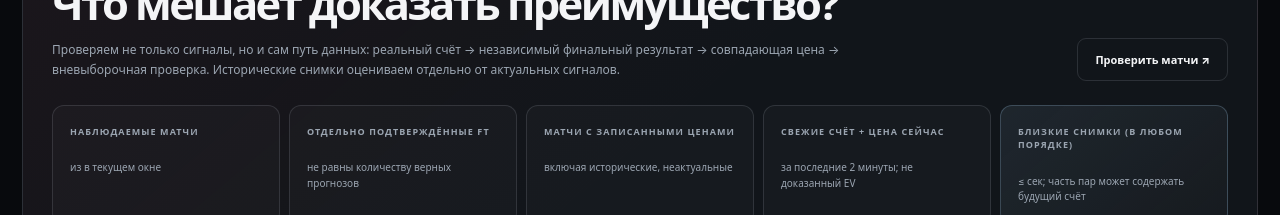
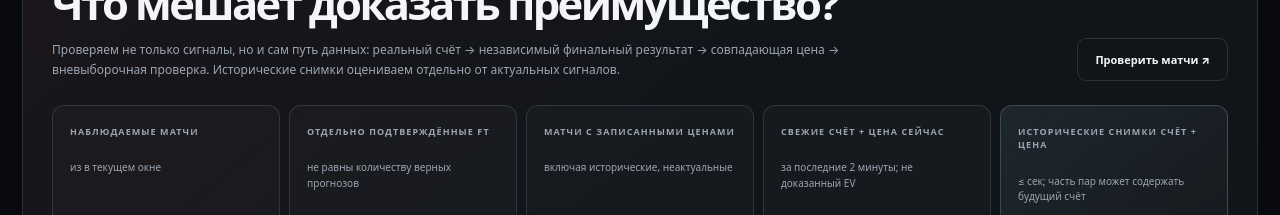
Before and after one commit to margaryanlabs/Vetosport, a Next.js app: page /research/discovery in a window 1280 px wide. Shown: the part 1200-1415 px from the top of the page. Built offline with nearby package versions, Linux system fonts and the light colour scheme; no server answers.

Commit message:
test(sport): preserve established historical evidence label while separately highlighting look-ahead risk

```diff
--- a/src/app/research/discovery/page.tsx
+++ b/src/app/research/discovery/page.tsx
@@ -96,7 +96,7 @@ export default function DiscoveryPage(){
            <article><small>ОТДЕЛЬНО ПОДТВЕРЖДЁННЫЕ FT</small><strong>{coverage.certifiedRegulationFinals}</strong><span>не равны количеству верных прогнозов</span></article>
            <article><small>МАТЧИ С ЗАПИСАННЫМИ ЦЕНАМИ</small><strong>{coverage.eventsWithRecordedPrices}</strong><span>включая исторические, неактуальные</span></article>
            <article><small>СВЕЖИЕ СЧЁТ + ЦЕНА СЕЙЧАС</small><strong>{coverage.freshScoreAndPriceEvents}</strong><span>за последние 2 минуты; не доказанный EV</span></article>
-           <article className="discoveryHistoricalEvidence"><small>БЛИЗКИЕ СНИМКИ (В ЛЮБОМ ПОРЯДКЕ)</small><strong>{coverage.historicalScoreAndPriceCoCapturedEvents}</strong><span>≤ {coverage.historicalCoCaptureWindowSeconds} сек; часть пар может содержать будущий счёт</span></article>
+           <article className="discoveryHistoricalEvidence"><small>ИСТОРИЧЕСКИЕ СНИМКИ СЧЁТ + ЦЕНА</small><strong>{coverage.historicalScoreAndPriceCoCapturedEvents}</strong><span>≤ {coverage.historicalCoCaptureWindowSeconds} сек; часть пар может содержать будущий счёт</span></article>
            <article className="discoveryHistoricalEvidence"><small>ХРОНОЛОГИЧЕСКИ ДОПУСТИМЫЕ</small><strong>{coverage.historicalCausallyAlignedEvents}</strong><span>сначала счёт → затем цена; всё ещё не подтверждённая исполнимость</span></article>
            <article className="discoveryHistoricalEvidence"><small>ОПАСНЫЙ ЗАГЛЯД В БУДУЩЕЕ</small><strong>{coverage.historicalLookaheadOnlyEvents}</strong><span>цена записана РАНЬШЕ доступного счёта · исключено из causal replay</span></article>
          </div>
```
